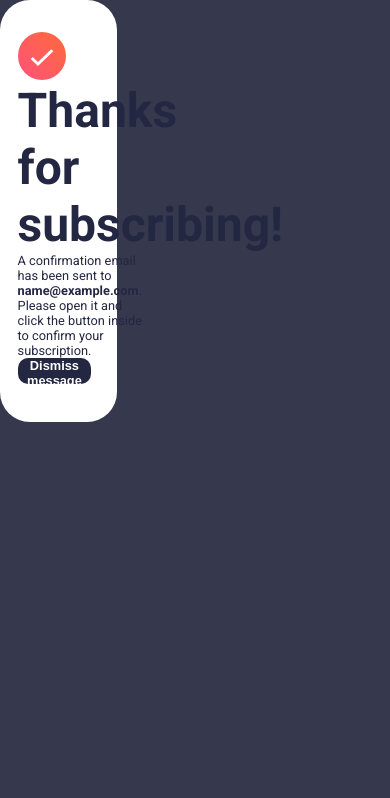
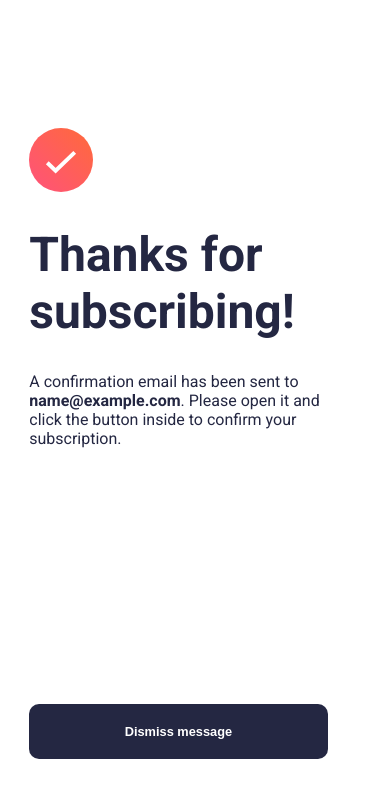
Before and after one commit to marcosavieira/spaFormulario, a React (Vite) app in the folder spa-formulario/: page / in a window 390 px wide. Both pictures are taken after typing "name@example.com" into the empty fields and a click on the button "Subscribe to monthly newsletter". Shown: the top 798 px of the page. Built offline with nearby package versions, Linux system fonts and the light colour scheme.

Commit message:
feat: responsividade mobile

```diff
--- a/spa-formulario/src/components/SubSuccess/module.style.css
+++ b/spa-formulario/src/components/SubSuccess/module.style.css
@@ -56,3 +56,32 @@
     font-weight: 700;
     cursor: pointer;
 }
+
+@media (max-width: 1000px) {
+    .card-subscribing {
+        width: 100%;
+        height: 100%;
+        border-radius: unset;
+    }
+    .section-card {
+        height: 95%;
+        width: 85%;
+        justify-content: flex-start;
+        margin-top: 8rem;
+        gap: 2rem;
+        align-content: center;
+    }
+
+    .container-img-success img {
+        width: 4rem;
+    }
+
+    .container-msg p {
+        font-size: 1rem;
+    }
+
+    .container-button {
+        height: 10%;
+        margin-top: 14rem;
+    }
+}
```
